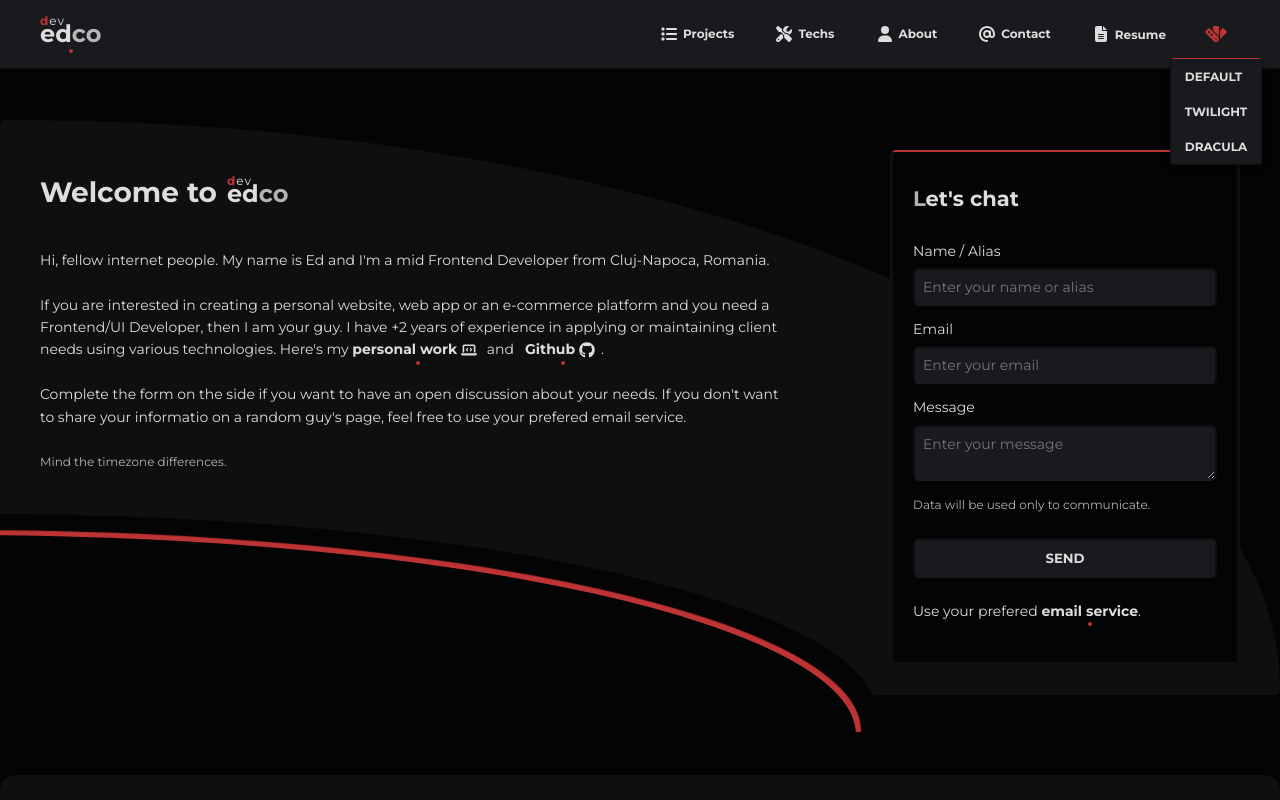
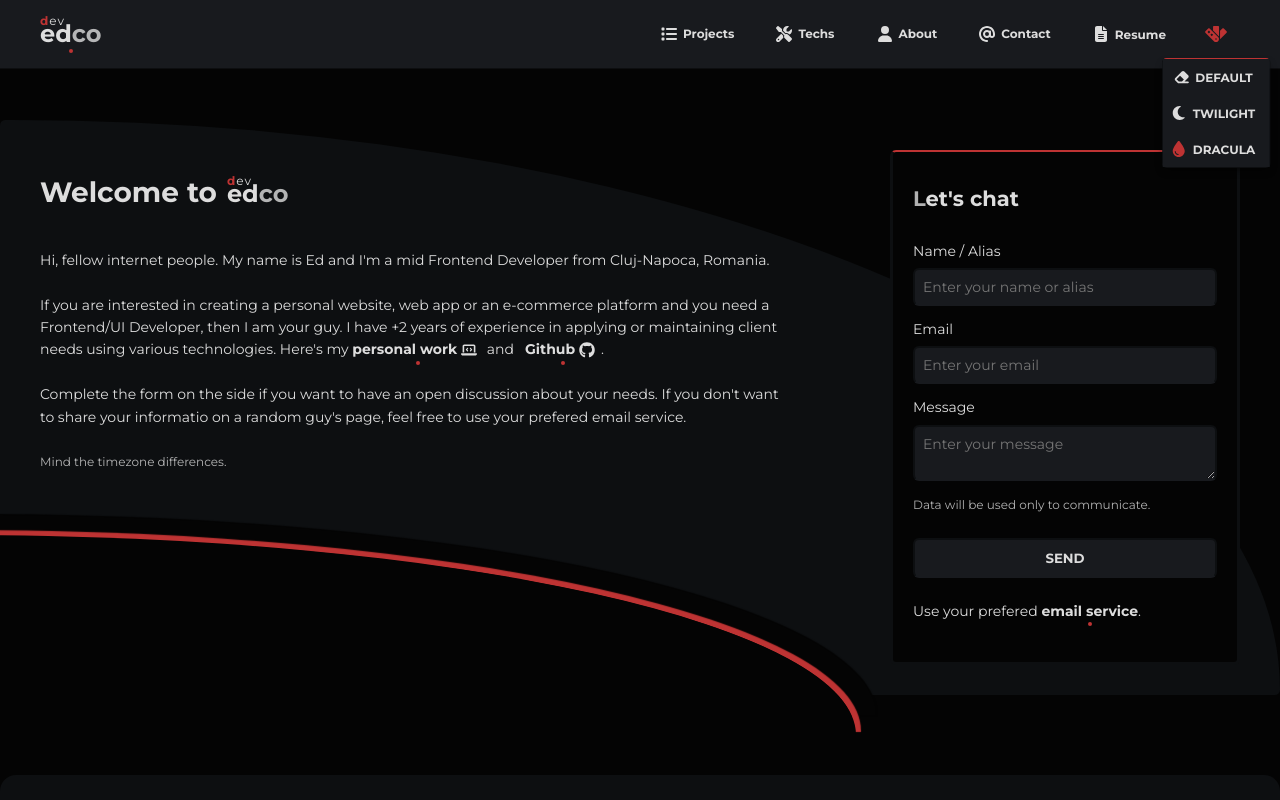
Before and after one commit to tasca-eduard/devedco, a Next.js app in the folder src/: page / in a window 1280 px wide. Both pictures are taken after a click on the button 1216 px from the left and 34 px from the top of the page. Shown: the top 800 px of the page. Built offline with nearby package versions, Linux system fonts and the light colour scheme; a web font is replaced by a local one.

Commit message:
Added theme icons

```diff
--- a/src/components/Header/Header.tsx
+++ b/src/components/Header/Header.tsx
@@ -9,7 +9,10 @@ import {
   faUser,
   faAt,
   faSwatchbook,
-  faGear} from "@fortawesome/free-solid-svg-icons";
+  faGear,
+  faDroplet,
+  faMoon,
+  faEraser} from "@fortawesome/free-solid-svg-icons";
 
 export default function Header() {
   //const
@@ -147,13 +150,22 @@ export default function Header() {
                   </button>
                   <ul className="options">
                     <li className="option">
-                      <button className="btn">Default</button>
+                      <button className="btn">
+                        <FontAwesomeIcon icon={faEraser} />
+                        Default
+                      </button>
                     </li>
                     <li className="option">
-                      <button className="btn">Twilight</button>
+                      <button className="btn">
+                        <FontAwesomeIcon icon={faMoon} />
+                        Twilight
+                      </button>
                     </li>
-                    <li className="option">
-                      <button className="btn">Dracula</button>
+                    <li className="option active">
+                      <button className="btn">
+                        <FontAwesomeIcon icon={faDroplet} />
+                        Dracula
+                      </button>
                     </li>
                   </ul>
                 </div>
--- a/src/scss/shared/_buttons.scss
+++ b/src/scss/shared/_buttons.scss
@@ -11,7 +11,9 @@
     cursor: pointer;
     transition: .2s cubic-bezier(0.165, 0.84, 0.44, 1);
     margin: 0 auto;
-    display: block;
+    display: flex;
+    justify-content: center;
+    align-items: center;
 
     &:hover,
     &:focus {
--- a/src/scss/shared/_select.scss
+++ b/src/scss/shared/_select.scss
@@ -44,9 +44,17 @@
   }
 
   .option {
+    &.active {
+      .btn {
+        path {
+          fill: $accent;
+        }
+      }
+    }
+
     .btn {
       text-align: left;
-      padding: 10px 14px;
+      padding: 10px 14px 10px 8px;
       border: none;
       border-radius: 0;
       font-size: 12px;
```
